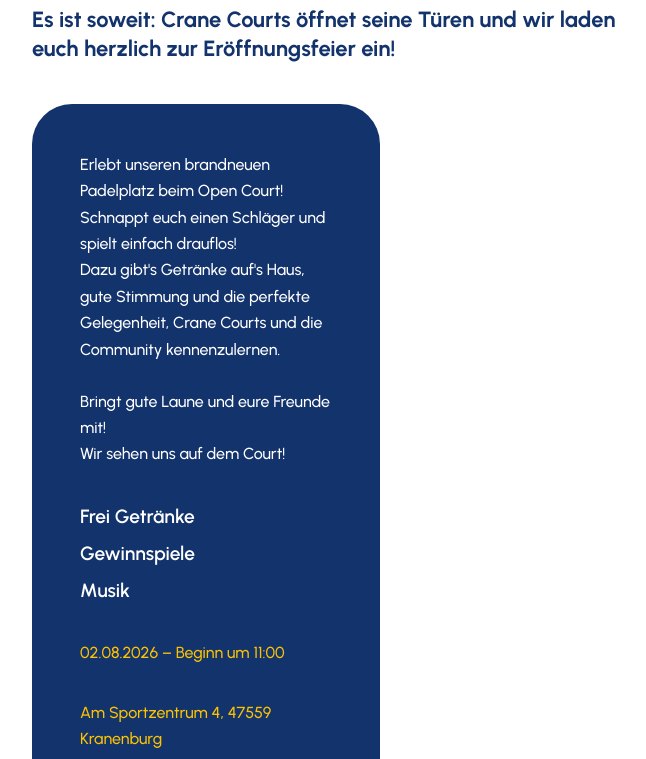
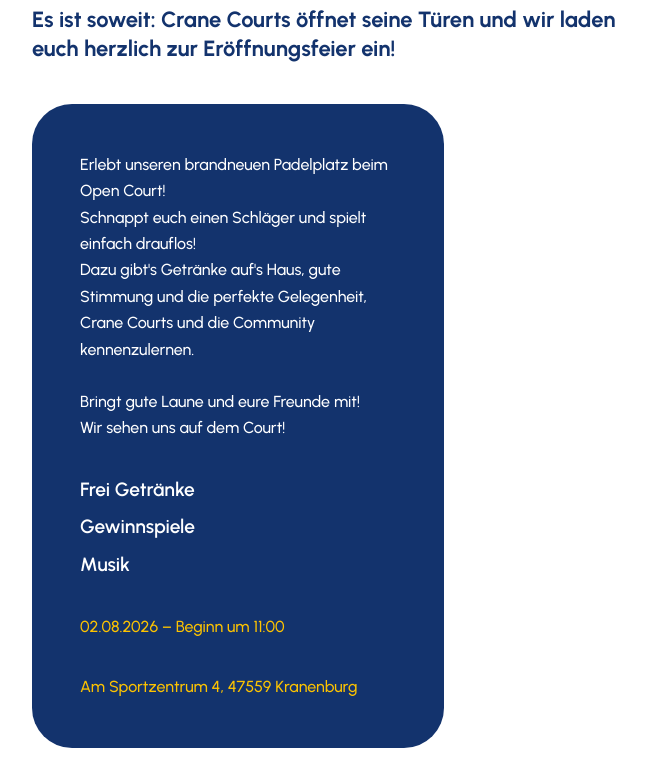
Before and after one commit to joanmanueltejeda-hash/Crane_Courts-TEST, an Eleventy site: page Crane_Courts_Website copy/news.html in a window 1280 px wide. Shown: the part 2359-3118 px from the top of the page, without its empty margins (48-694 px from the left). Built offline with nearby package versions, Linux system fonts and the light colour scheme; Eleventy itself is replaced by a stand-in of ours; files that its build step writes are made by us from their sources.

Commit message:
Add files via upload

```diff
--- a/Crane_Courts_Website copy/styles.css
+++ b/Crane_Courts_Website copy/styles.css
@@ -899,12 +899,12 @@ ul { list-style: none; padding: 0; }
      --post-panel-w   width of a panel WITH a photo
      --post-photo-w   fixed width of the photo
      --post-inset     padding on all sides and the gap to the text
-     A panel without a photo is exactly as wide as the text column of a panel
-     with one, so the calc below subtracts photo, gap and padding. */
+     A panel without a photo is sized so its TEXT has the same measure as the
+     text next to a photo: subtract the photo and the gap, keep the padding. */
   --post-panel-w: 70%;
   --post-photo-w: 340px;
   --post-inset: clamp(1.5rem, 3vw, 2rem);
-  max-width: calc(var(--post-panel-w) - var(--post-photo-w) - 3 * var(--post-inset));
+  max-width: calc(var(--post-panel-w) - var(--post-photo-w) - var(--post-inset));
   margin-top: clamp(1.75rem, 3.5vw, 2.5rem);
   padding: clamp(2rem, 4vw, 3rem);
   color: var(--white);
```
